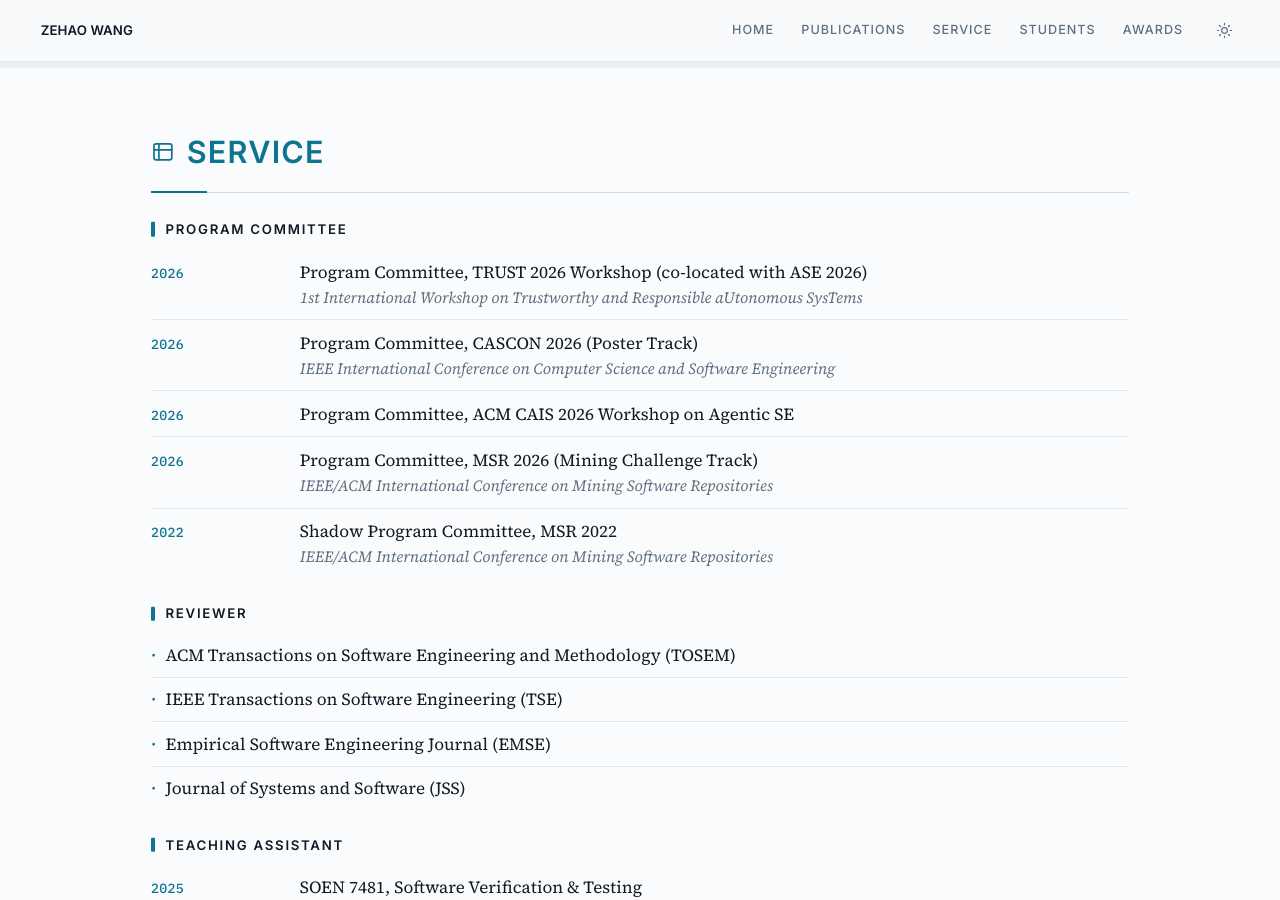
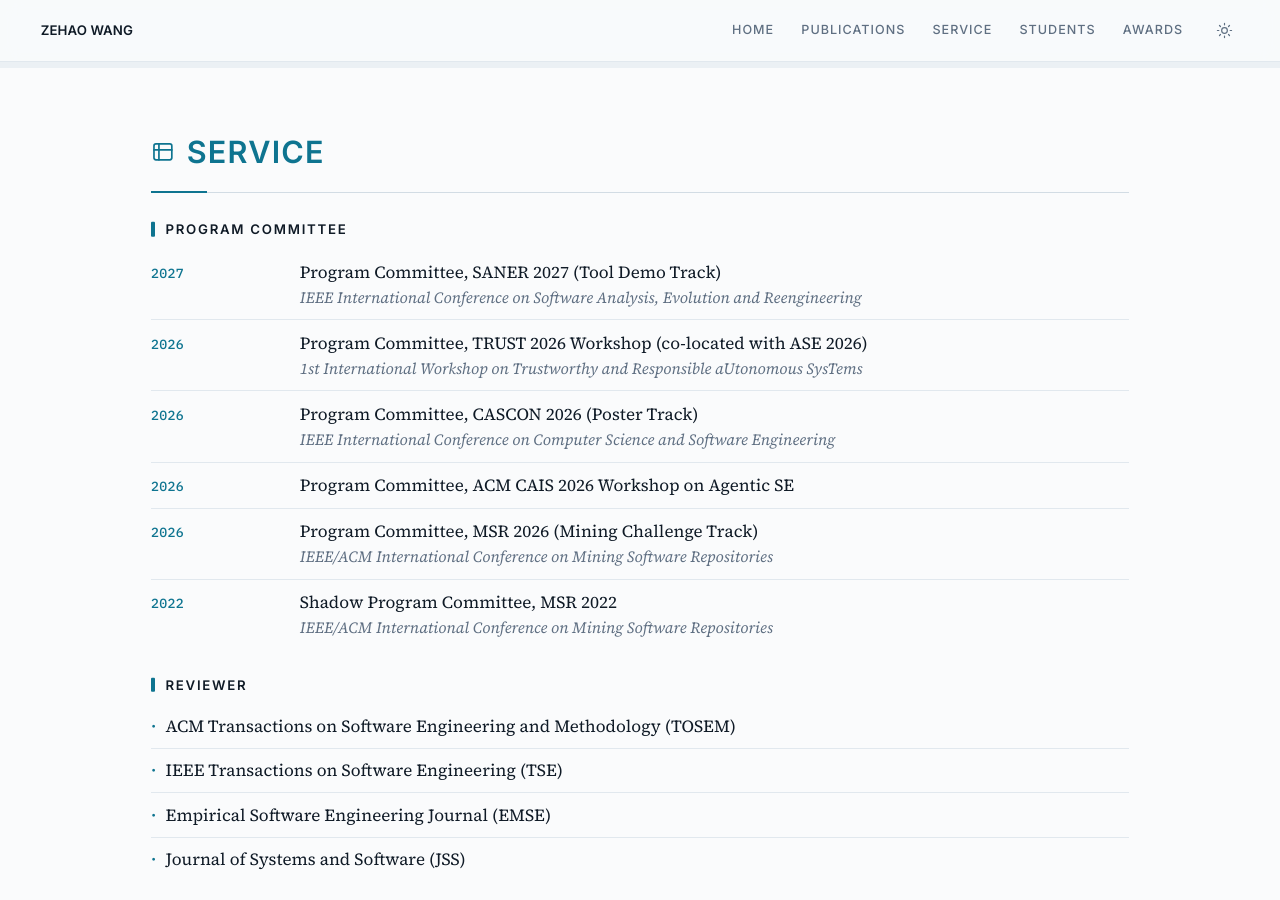
Before and after one commit to zehaowang00/zehaowang00.github.io, a Jekyll site: the page preview.html, which Jekyll copies as it is, in a window 1280 px wide and 900 px high, scrolled down 2078 px. Built offline with Jekyll 4.4.1, drawn with Linux system fonts in a browser that asks for light colours.

Commit message:
Add SANER 2027 Tool Demo Track program committee role
Co-Authored-By: Claude Opus 5.5 <noreply@anthropic.com>

```diff
--- a/preview.html
+++ b/preview.html
@@ -230,6 +230,13 @@
       <h4 class="home__sub">Program Committee</h4>
       <ul class="cv-list">
         <li>
+          <span class="yr">2027</span>
+          <span>
+            <span class="what">Program Committee, SANER 2027 (Tool Demo Track)</span>
+            <span class="org">IEEE International Conference on Software Analysis, Evolution and Reengineering</span>
+          </span>
+        </li>
+        <li>
           <span class="yr">2026</span>
           <span>
             <span class="what">Program Committee, TRUST 2026 Workshop (co-located with ASE 2026)</span>
```
Also changed, not shown: _layouts/home.html (+7 -0 lines).
